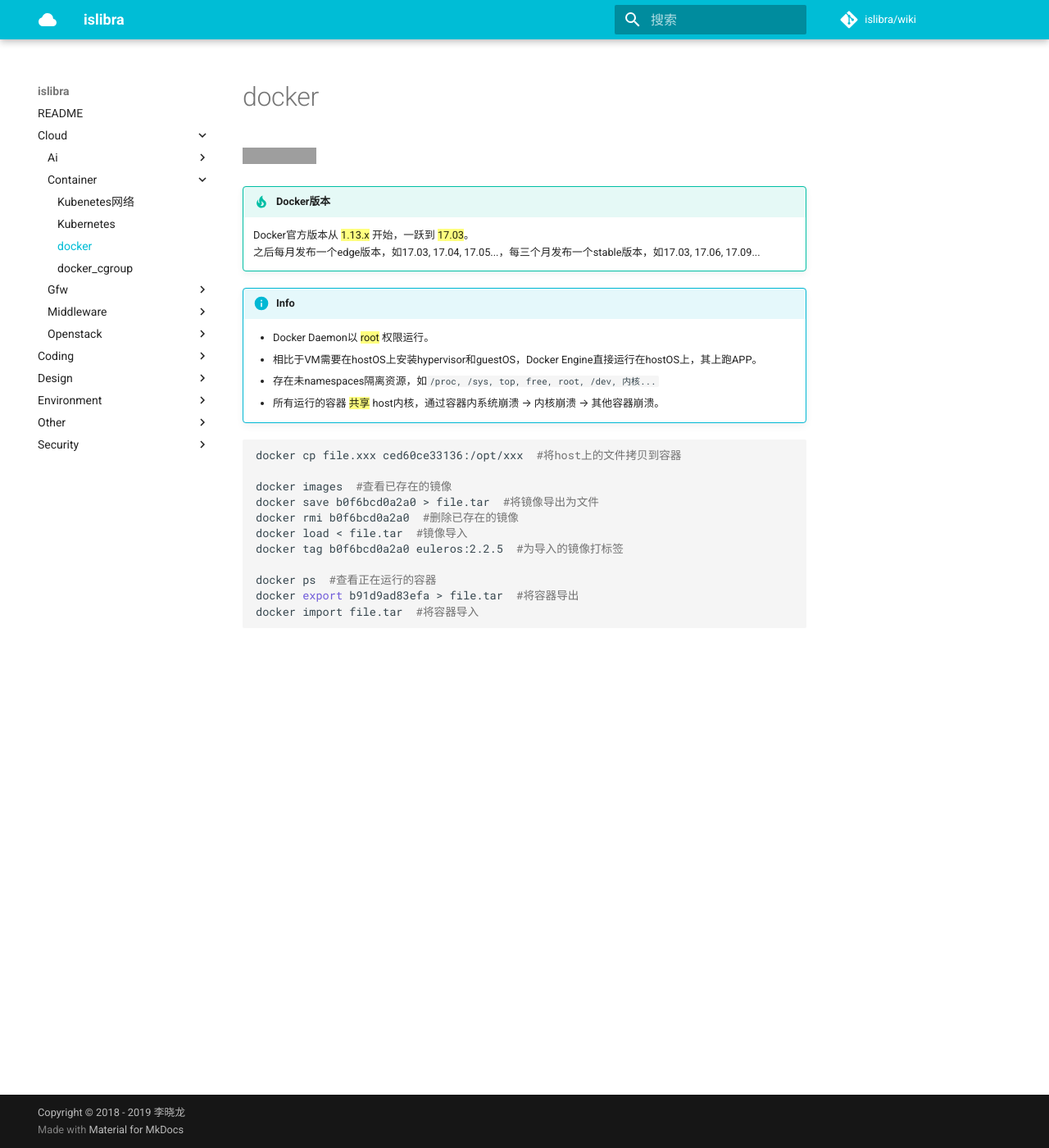
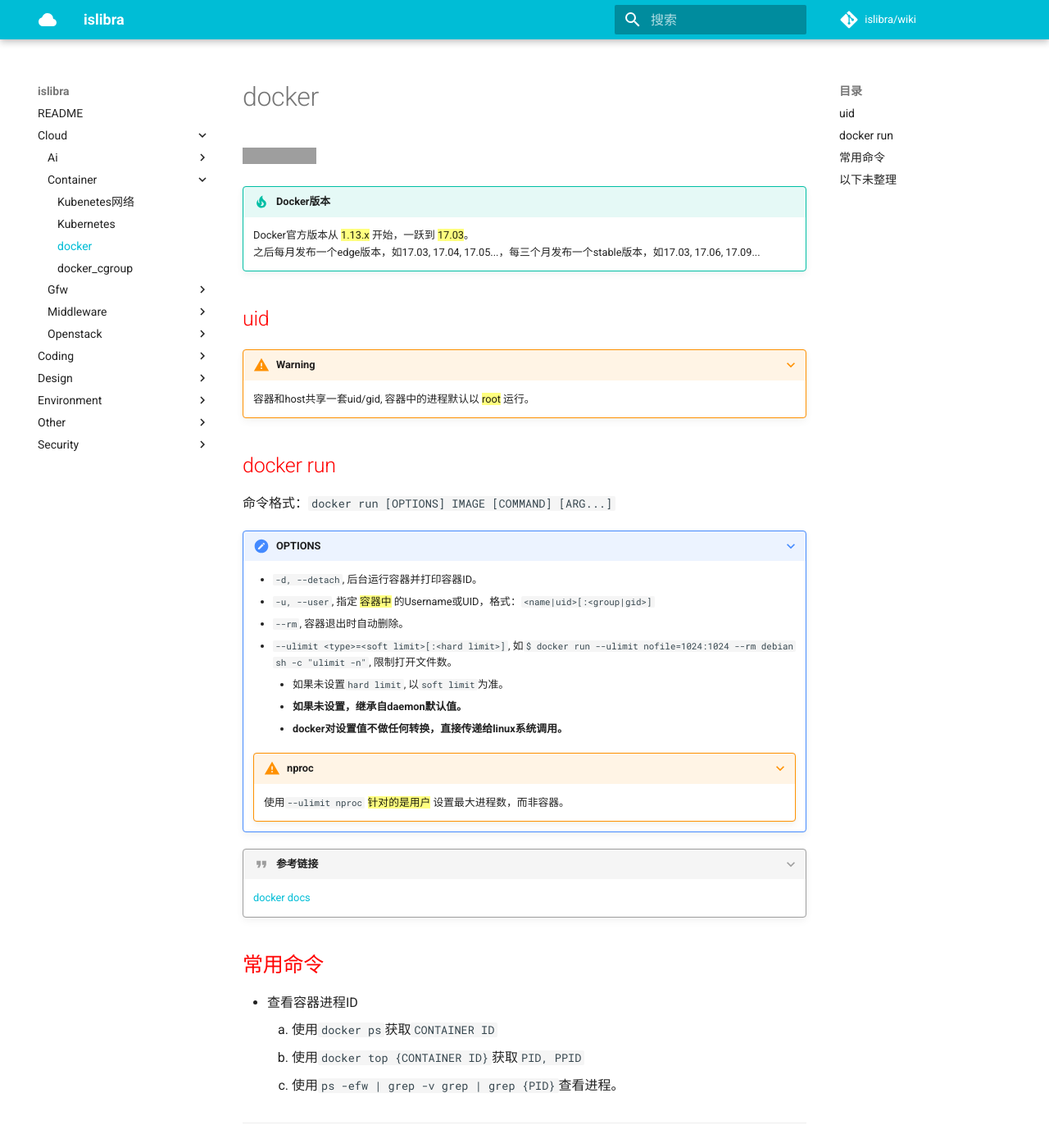
Before and after one commit to islibra/wiki, an MkDocs documentation site: the page built from docs/cloud/container/docker.md, in a window 1280 px wide and 1400 px high. Shown: the whole window at 82% size. Built offline with MkDocs 1.6.1 and Material for MkDocs 9.7.7, drawn with Linux system fonts in a browser that asks for light colours; comment, search, counter and statistics services are not loaded; grey boxes are pictures that could not be loaded.

Commit message:
Update docker.md

```diff
--- a/docs/cloud/container/docker.md
+++ b/docs/cloud/container/docker.md
@@ -5,6 +5,43 @@
 !!! tip "Docker版本"
     Docker官方版本从 {==1.13.x==} 开始，一跃到 {==17.03==}。
     之后每月发布一个edge版本，如17.03, 17.04, 17.05...，每三个月发布一个stable版本，如17.03, 17.06, 17.09...
+
+## uid
+
+???+ warning
+    容器和host共享一套uid/gid, 容器中的进程默认以 {==root==} 运行。
+
+## docker run
+
+命令格式：`docker run [OPTIONS] IMAGE [COMMAND] [ARG...]`
+
+???+ note "OPTIONS"
+    - `-d, --detach`, 后台运行容器并打印容器ID。
+    - `-u, --user`, 指定 {==容器中==} 的Username或UID，格式：`<name|uid>[:<group|gid>]`
+    - `--rm`, 容器退出时自动删除。
+    - `--ulimit <type>=<soft limit>[:<hard limit>]`, 如`$ docker run --ulimit nofile=1024:1024 --rm debian sh -c "ulimit -n"`, 限制打开文件数。
+        - 如果未设置`hard limit`, 以`soft limit`为准。
+        - **如果未设置，继承自daemon默认值。**
+        - **docker对设置值不做任何转换，直接传递给linux系统调用。**
+
+    ???+ warning "nproc"
+        使用`--ulimit nproc` {==针对的是用户==} 设置最大进程数，而非容器。
+
+???+ quote "参考链接"
+    [docker docs](https://docs.docker.com/engine/reference/commandline/run/)
+
+
+## 常用命令
+
+- 查看容器进程ID
+    1. 使用`docker ps`获取`CONTAINER ID`
+    1. 使用`docker top {CONTAINER ID}`获取`PID, PPID`
+    1. 使用`ps -efw | grep -v grep | grep {PID}`查看进程。
+
+
+---
+以下未整理
+---
 
 !!! info
     - Docker Daemon以 {==root==} 权限运行。
```
